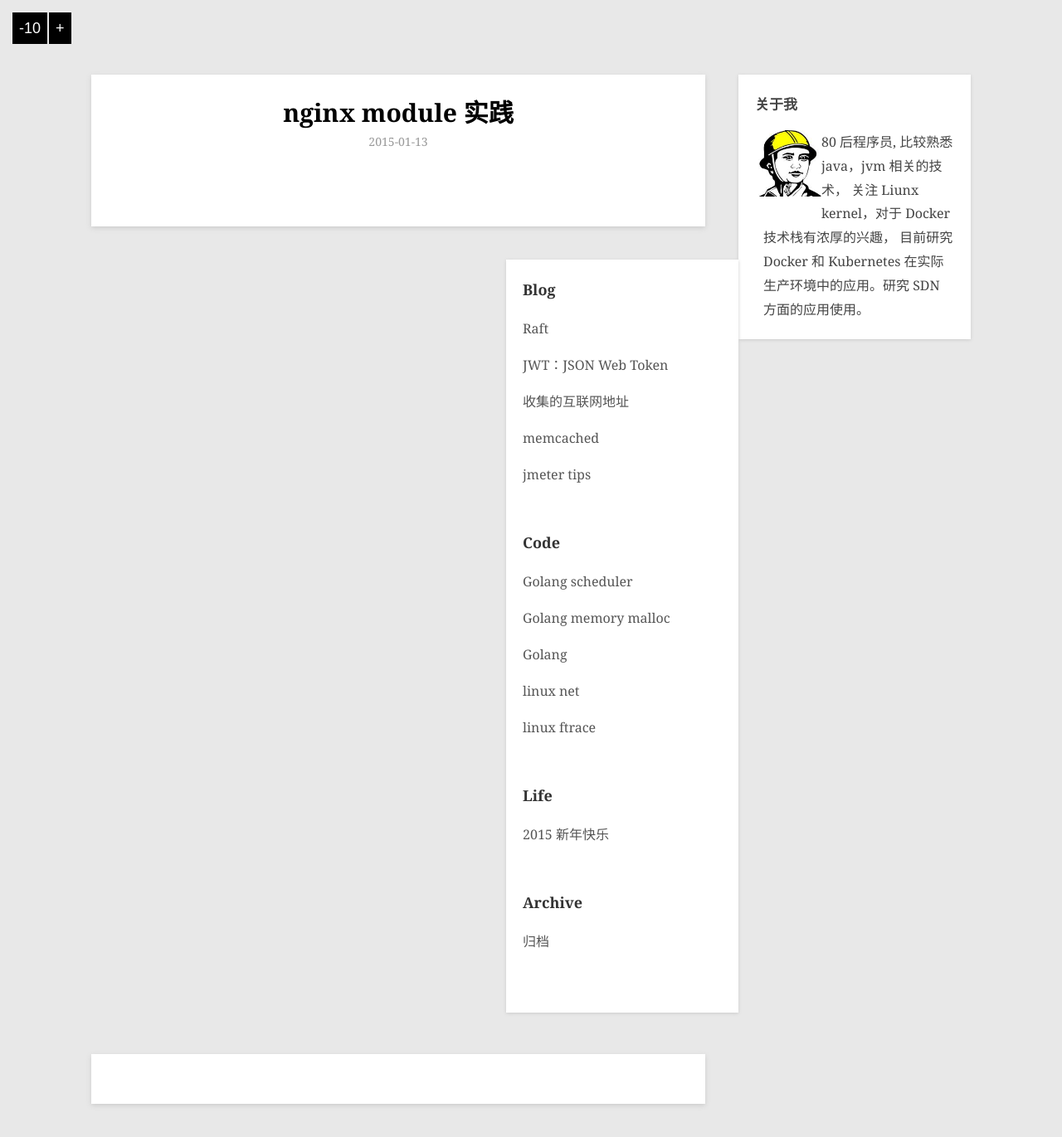
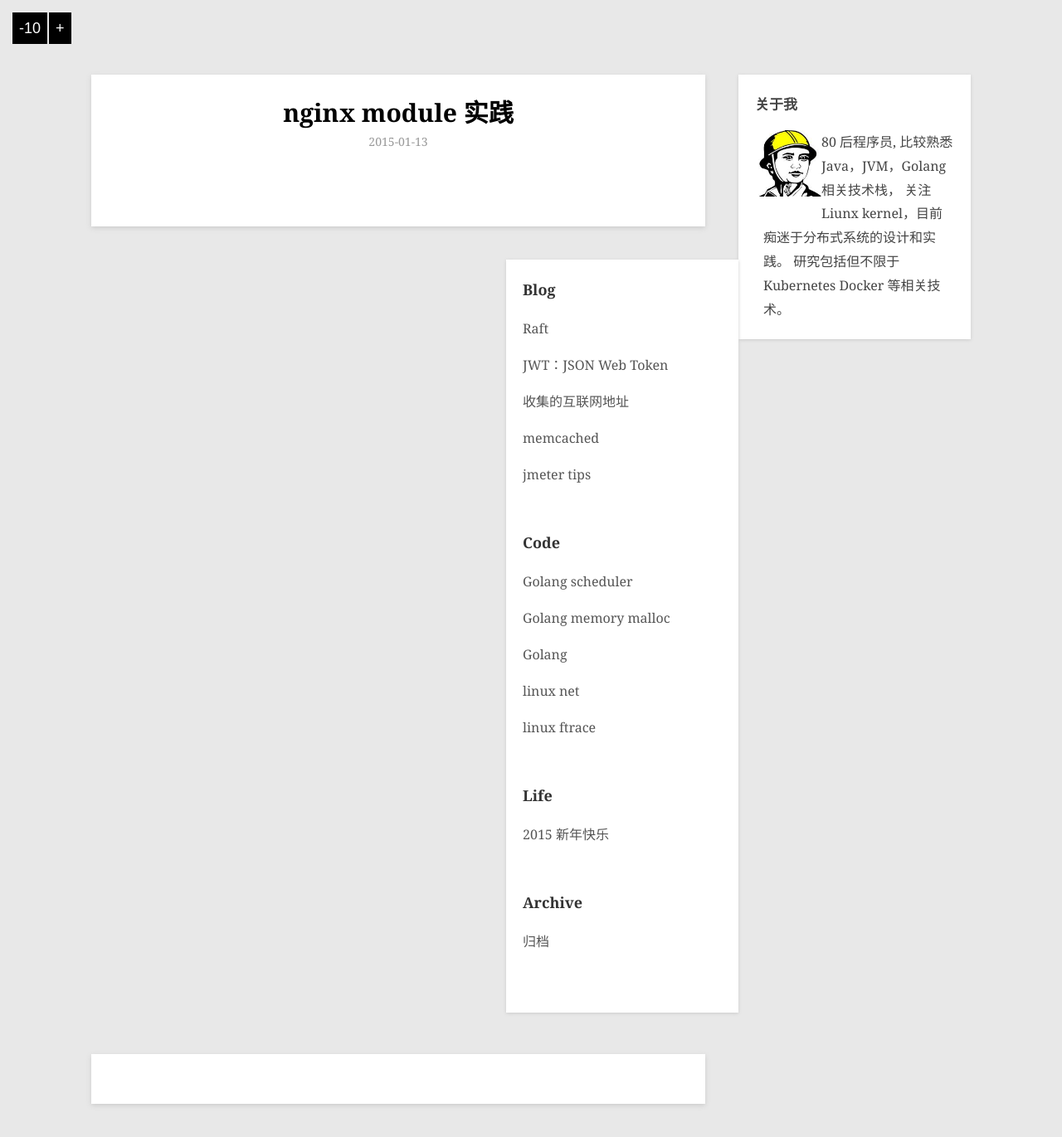
Before and after one commit to hushi55/hushi55.github.io, a Jekyll site: the page built from _posts/code/2015-01-13-nginx-handler.md, in a window 1280 px wide. Shown: the whole page at 83% size. Built offline with Jekyll 4.4.1, drawn with Linux system fonts in a browser that asks for light colours; Markdown is read by kramdown in place of the engine named in the settings; comment, search, counter and statistics services are not loaded.

Commit message:
update profile

```diff
--- a/_layouts/post.html
+++ b/_layouts/post.html
@@ -53,8 +53,9 @@ layout: default
                  <img src="/images/avatar.jpg" width='80px' />
              </div>
              <div class="det-text">
-                 <p>80 后程序员, 比较熟悉 java，jvm 相关的技术， 关注 Liunx kernel，对于 Docker 技术栈有浓厚的兴趣，
-                 	目前研究 Docker 和 Kubernetes 在实际生产环境中的应用。研究 SDN 方面的应用使用。
+                 <p>80 后程序员, 比较熟悉 Java，JVM，Golang 相关技术栈，
+                 	关注 Liunx kernel，目前痴迷于分布式系统的设计和实践。
+                	研究包括但不限于 Kubernetes Docker 等相关技术。
                  </p>
              </div>
          </div>
```
